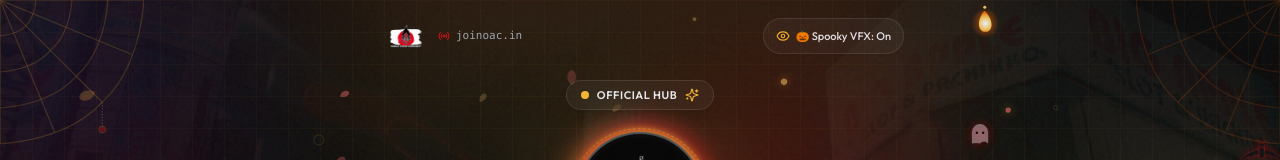
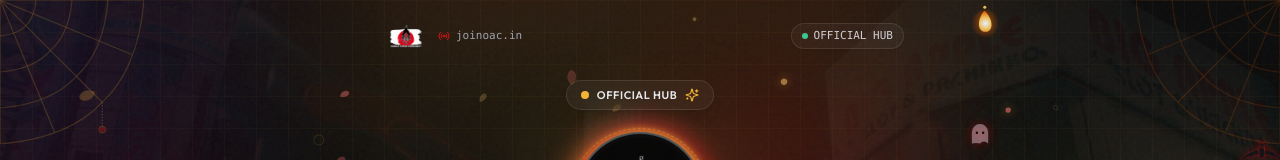
Before and after one commit to workstead-nihal/oac, a React (Vite) app in the folder Links/: page / in a window 1280 px wide. Shown: the top 160 px of the page. Built offline with nearby package versions, Linux system fonts and the light colour scheme.

Commit message:
feat(ui): remove VFX toggle button, enforce persistent ambient VFX and add official hub indicator

```diff
--- a/Links/src/App.tsx
+++ b/Links/src/App.tsx
@@ -11,13 +11,12 @@ import ShareModal from './components/ShareModal';
 import Toast from './components/Toast';
 import { LINK_ITEMS } from './data/links';
 import { getAssetUrl } from './utils/assets';
-import { Eye, EyeOff, Radio, Sparkles } from 'lucide-react';
+import { Radio, Sparkles } from 'lucide-react';
 
 export default function App() {
   const [qrModalOpen, setQrModalOpen] = useState(false);
   const [shareModalOpen, setShareModalOpen] = useState(false);
   const [toastMessage, setToastMessage] = useState<string | null>(null);
-  const [particlesEnabled, setParticlesEnabled] = useState(true);
   const [isHalloween, setIsHalloween] = useState(() => isHalloweenSeason());
   const [currentUrl, setCurrentUrl] = useState('https://joinoac.in/links/');
   const [redirectingTo, setRedirectingTo] = useState<string | null>(null);
@@ -103,11 +102,11 @@ export default function App() {
       <div className="fixed bottom-1/4 -right-20 w-96 h-96 bg-[#F3B334]/15 rounded-full blur-[120px] pointer-events-none animate-pulse-slow" />
       <div className="fixed -top-40 left-1/2 -translate-x-1/2 w-[650px] h-[380px] bg-gradient-to-b from-[#D91515]/20 via-[#F3B334]/15 to-transparent blur-[90px] pointer-events-none" />
 
-      {/* Floating Sakura / Embers Particle Background */}
-      {particlesEnabled && <ParticleBackground />}
+      {/* Floating Sakura / Embers Particle Background (Always Active) */}
+      <ParticleBackground />
 
-      {/* Floating Anime Bats & Hitodama Ghost Flames (Auto-expires after Halloween) */}
-      {particlesEnabled && isHalloween && <HalloweenEffect />}
+      {/* Floating Anime Bats & Hitodama Ghost Flames (Always Active during Halloween, auto-expires after) */}
+      {isHalloween && <HalloweenEffect />}
 
       {/* Top Floating Header & Live Status */}
       <header className="relative z-10 w-full max-w-xl mx-auto px-3.5 sm:px-6 pt-3 sm:pt-4 flex items-center justify-between">
@@ -129,30 +128,10 @@ export default function App() {
           </div>
         </a>
 
-        {/* Ambient VFX Toggle */}
-        <div className="flex items-center gap-2">
-          <button
-            onClick={() => setParticlesEnabled(!particlesEnabled)}
-            className="flex items-center gap-1.5 px-3 py-1.5 rounded-full bg-white/[0.04] hover:bg-white/[0.09] border border-white/10 hover:border-white/20 text-xs text-gray-300 transition-all active:scale-95 shadow-sm min-h-[36px]"
-            title={particlesEnabled ? 'Turn off particle VFX' : 'Turn on particle VFX'}
-            aria-label="Toggle background particle animation"
-          >
-            {particlesEnabled ? (
-              <>
-                <Eye className="w-3.5 h-3.5 text-[#F3B334] animate-pulse" />
-                <span className="text-[11px] font-medium hidden xs:inline text-gray-200">
-                  {isHalloween ? '🎃 Spooky VFX: On' : 'VFX: On'}
-                </span>
-              </>
-            ) : (
-              <>
-                <EyeOff className="w-3.5 h-3.5 text-gray-500" />
-                <span className="text-[11px] font-medium hidden xs:inline text-gray-400">
-                  {isHalloween ? '🎃 Spooky VFX: Off' : 'VFX: Off'}
-                </span>
-              </>
-            )}
-          </button>
+        {/* Official Hub Live Badge */}
+        <div className="flex items-center gap-1.5 px-2.5 py-1 rounded-full bg-white/[0.04] border border-white/10 text-[10px] xs:text-[11px] font-mono text-gray-300 shadow-sm">
+          <span className="w-1.5 h-1.5 rounded-full bg-emerald-400 animate-pulse" />
+          <span>OFFICIAL HUB</span>
         </div>
       </header>
 
```
Also changed, not shown: 6 other files (tests, documents, lock files or other folders).
